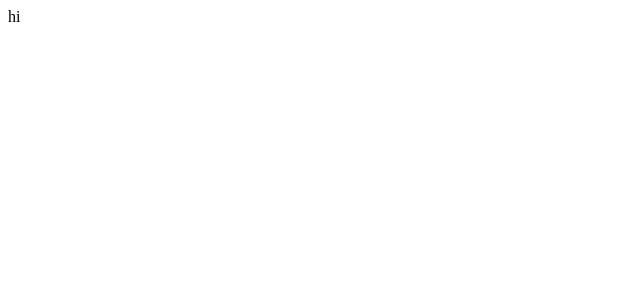
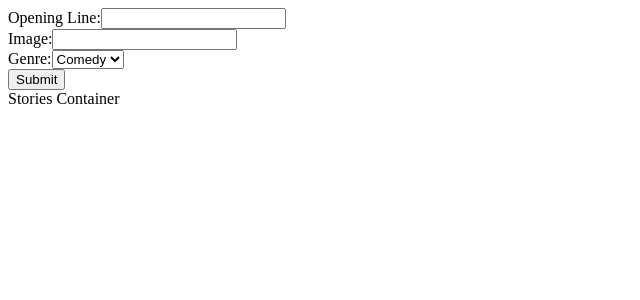
Before and after one commit to Mely07/Storyteller, a React (Create React App) app in the folder story_teller_client/: page / in a window 1280 px wide. Shown: the top 300 px of the page, without its empty margins (0-640 px from the left). Built offline with nearby package versions, Linux system fonts and the light colour scheme.

Commit message:
Set up story form component (with local state) to add new stories, mounted component to App.js

```diff
--- a/story_teller_client/src/App.js
+++ b/story_teller_client/src/App.js
@@ -1,9 +1,12 @@
 import React from 'react';
+import StoriesContainer from './containers/StoriesContainer';
+import StoryInput from './containers/StoryInput'
 
 const App = () => {
   return (
     <div>
-       hi
+      <StoryInput/>
+      <StoriesContainer />
     </div>
   );
 };
--- /dev/null
+++ b/story_teller_client/src/containers/StoriesContainer.js
@@ -0,0 +1,13 @@
+import React, { Component } from 'react';
+
+class StoriesContainer extends Component {
+    render() {
+        return (
+            <div>
+                Stories Container
+            </div>
+        );
+    }
+}
+
+export default StoriesContainer;
--- /dev/null
+++ b/story_teller_client/src/containers/StoryInput.js
@@ -0,0 +1,47 @@
+import React, { Component } from 'react';
+
+class StoryInput extends Component {
+
+    state = {
+        opening_line: '',
+        image: '',
+        genre: '',
+       // author:
+    }
+
+    handleOnChange = (e) => {
+        let name = e.target.name
+        this.setState({[name]: e.target.value})
+    }
+
+    handleOnSubmit = (e) => {
+        e.preventDefault();
+        //this.props.addStory(this.state)
+    }
+
+    render() {
+        return (
+            <form onSubmit={(event) => this.handleOnSubmit(event)}>
+                <label>Opening Line:</label>
+                <input type="text" value={this.state.opening_line} onChange={this.handleOnChange} name="opening_line"/>
+                <br />
+                <label>Image:</label>
+                <input type="url" value={this.state.text} onChange={this.handleOnChange} name="image"/>
+                <br />
+                <label>Genre:</label>
+                <select value={this.state.genre} onChange={this.handleOnChange} name="genre">
+                    <option>Comedy</option>
+                    <option>Horror</option>
+                    <option>Action</option>
+                    <option>Fantasy</option>
+                </select>
+                <br />
+                {/* <input type="text" value={this.state.author} onChange={this.handleOnChange} name="author"/>
+                <br /> */}
+                <input type="submit"/>
+            </form>
+        );
+    }
+}
+
+export default StoryInput;
```
Also changed, not shown: story_teller_client/src/index.js (+0 -9 lines).
